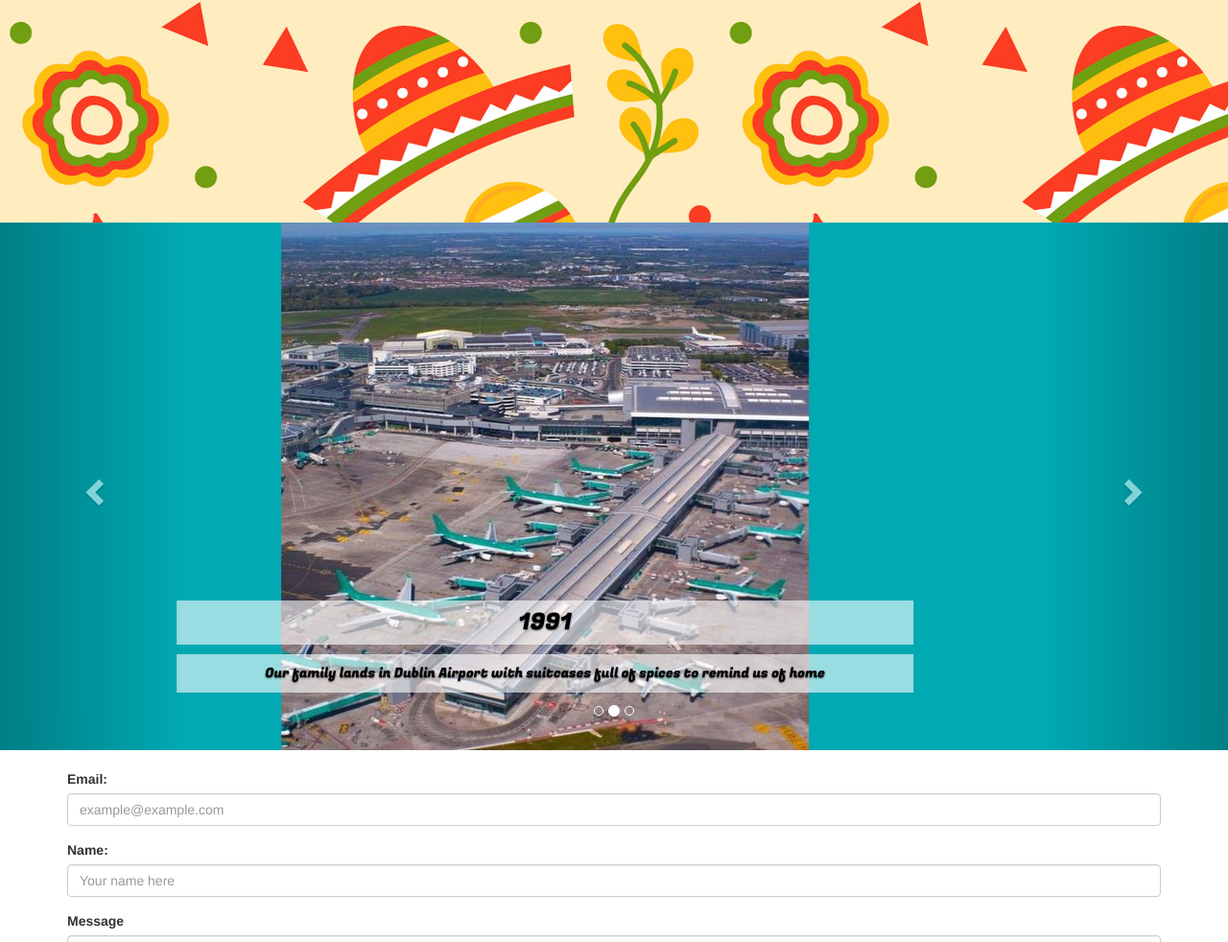
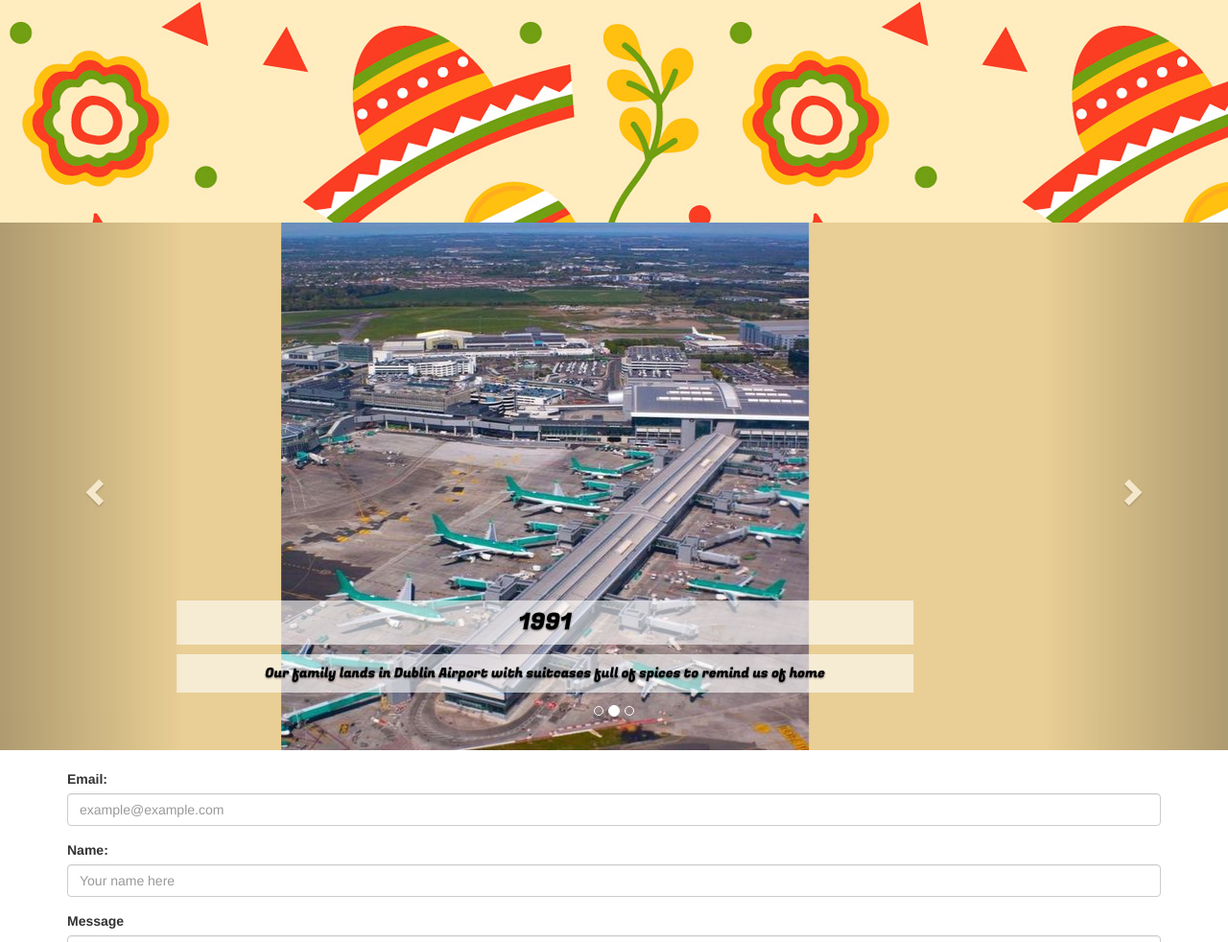
Before and after one commit to PMM217/MexicanRestaurant, a plain HTML site: page gallery.html in a window 1280 px wide. Shown: the part 318-1300 px from the top of the page at 96% size. Drawn offline with nearby package versions, Linux system fonts and the light colour scheme; a web font is replaced by a local one.

Commit message:
Color update to drink and css

```diff
--- a/style/style.css
+++ b/style/style.css
@@ -48,7 +48,7 @@ text-align:center;
 }
 
 .carousel {
-    background-color: #01a9b3;
+    background-color: #e9cf95;
 
 .carousel-caption p{
   font-family: "Fugaz One", sans-serif;
```
Also changed, not shown: drink-menu.html (+1 -1 lines).
